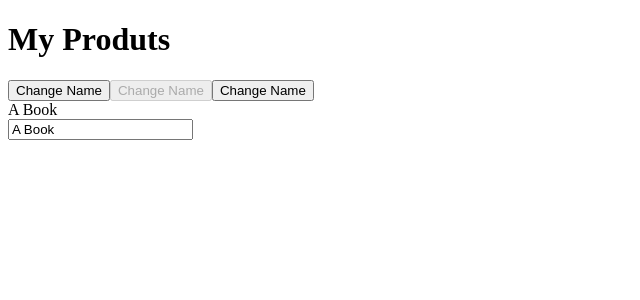
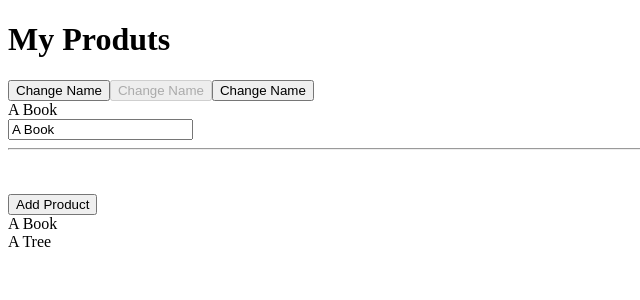
Before and after one commit to muazhar/Angularlearning, an Angular app in the folder myApp/: page / in a window 1280 px wide. Shown: the top 300 px of the page, without its empty margins (0-640 px from the left). Built offline with nearby package versions, Linux system fonts and the light colour scheme.

Commit message:
Ngfor Directive
ngfor="let var_name of LIST"
{{var-name}}

```diff
--- a/myApp/src/app/produce.component.html
+++ b/myApp/src/app/produce.component.html
@@ -6,3 +6,14 @@
 <div>{{productName}}</div>
 
 <input type="text" [(ngModel)]="productName">
+
+
+<hr>
+
+<br>
+<br>
+
+<button (click)="onAddProduct()">Add Product</button>
+<div *ngFor="let item of productList">
+    {{item}}
+</div>
--- a/myApp/src/app/produce.component.ts
+++ b/myApp/src/app/produce.component.ts
@@ -8,9 +8,15 @@ export class ProduceComponent{
     productName ='A Book';
     isDisable = true;
 
+    productList = ['A Book', 'A Tree'];
+
     constructor(){
         setTimeout(()=>{
             this.isDisable = false;
         },3000);
     }
+
+    onAddProduct(){
+        this.productList.push(this.productName);
     }
+}
```
Lines whose indentation alone changed are shown as unchanged.
